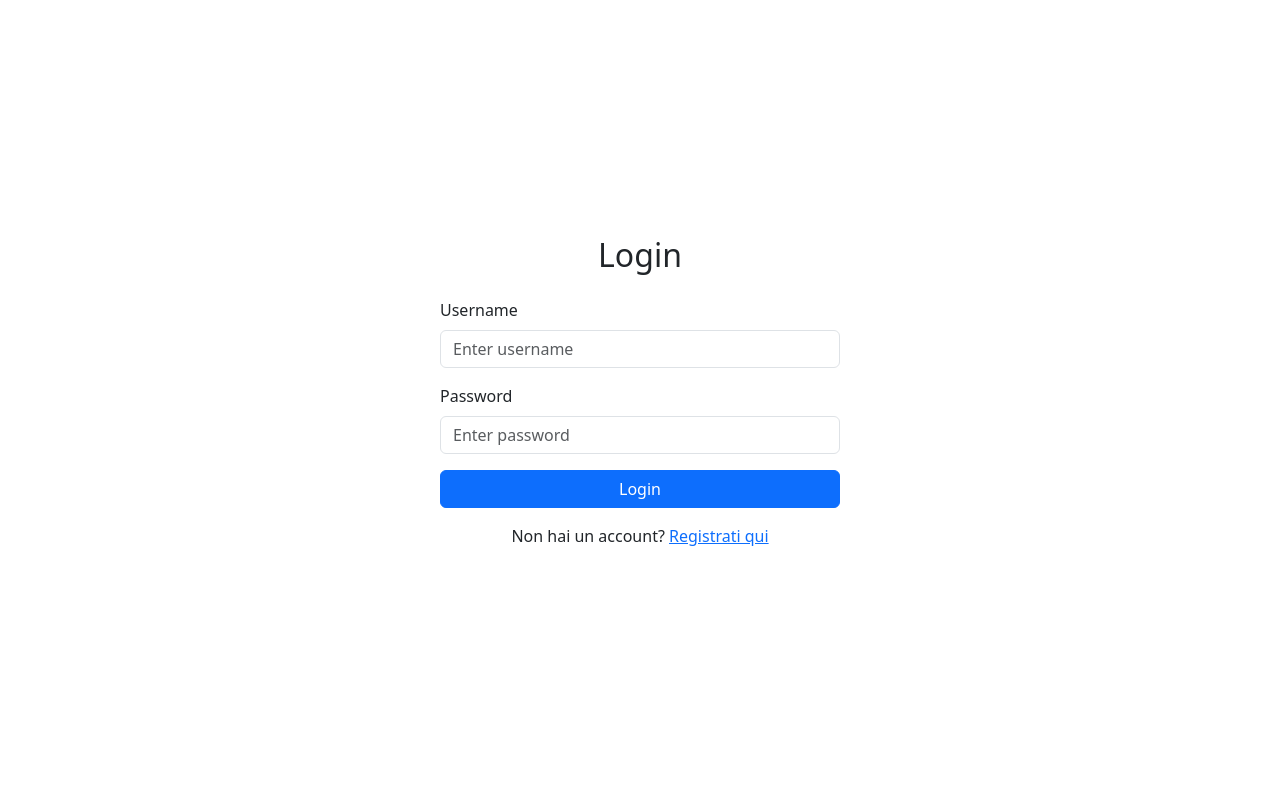
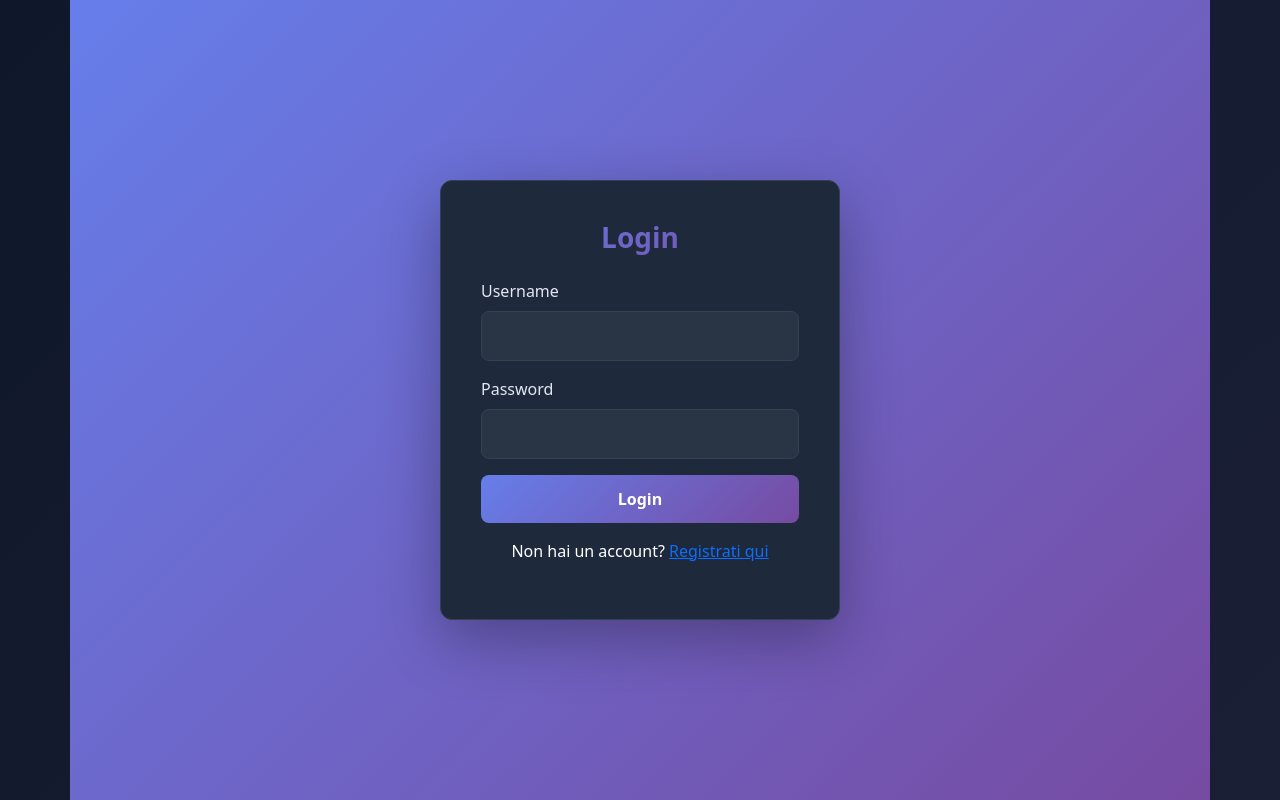
Before and after one commit to rob587/Progetto-Saas, a React app in the folder client/frontend/: page / in a window 1280 px wide. Built offline with nearby package versions, Linux system fonts and the light colour scheme; the HTML template or start-up script is replaced by a standard one.

Commit message:
feat: enhance styling and layout for authentication and dashboard components

```diff
--- a/client/frontend/src/index.css
+++ b/client/frontend/src/index.css
@@ -0,0 +1,230 @@
+:root {
+  --primary: #6366f1;
+  --secondary: #ec4899;
+  --dark: #0f172a;
+  --card: #1e293b;
+  --text: #e2e8f0;
+  --border: #334155;
+}
+
+body {
+  background: linear-gradient(135deg, var(--dark) 0%, #1a1f35 100%);
+  color: var(--text);
+}
+
+/* Auth Pages */
+.auth-container {
+  display: flex;
+  justify-content: center;
+  align-items: center;
+  min-height: 100vh;
+  background: linear-gradient(135deg, #667eea 0%, #764ba2 100%);
+  padding: 20px;
+}
+
+.auth-card {
+  background: var(--card);
+  padding: 40px;
+  border-radius: 12px;
+  box-shadow: 0 20px 60px rgba(0, 0, 0, 0.3);
+  width: 100%;
+  max-width: 400px;
+  border: 1px solid var(--border);
+}
+
+.auth-card h2 {
+  margin-bottom: 30px;
+  text-align: center;
+  font-size: 28px;
+  font-weight: 700;
+  background: linear-gradient(135deg, #667eea, #764ba2);
+  -webkit-background-clip: text;
+  -webkit-text-fill-color: transparent;
+  background-clip: text;
+}
+
+.form-control {
+  background: rgba(255, 255, 255, 0.05) !important;
+  border: 1px solid var(--border) !important;
+  color: var(--text) !important;
+  padding: 12px 16px !important;
+  border-radius: 8px !important;
+}
+
+.form-control:focus {
+  background: rgba(255, 255, 255, 0.08) !important;
+  border-color: var(--primary) !important;
+  box-shadow: 0 0 0 3px rgba(99, 102, 241, 0.1) !important;
+}
+
+.form-label {
+  color: var(--text);
+  font-weight: 500;
+  margin-bottom: 8px;
+}
+
+.btn-primary {
+  background: linear-gradient(135deg, #667eea, #764ba2) !important;
+  border: none !important;
+  padding: 12px 24px !important;
+  font-weight: 600 !important;
+  border-radius: 8px !important;
+}
+
+.btn-primary:hover {
+  opacity: 0.9;
+  transform: translateY(-2px);
+}
+
+.auth-link {
+  text-align: center;
+  margin-top: 20px;
+  color: #94a3b8;
+  font-size: 14px;
+}
+
+.auth-link a {
+  color: var(--primary);
+  text-decoration: none;
+  font-weight: 600;
+}
+
+.auth-link a:hover {
+  color: var(--secondary);
+}
+
+/* Dashboard */
+.navbar-dark {
+  background: linear-gradient(90deg, var(--dark), var(--card)) !important;
+  border-bottom: 1px solid var(--border);
+}
+
+.navbar-brand {
+  font-size: 24px !important;
+  font-weight: 700 !important;
+  background: linear-gradient(135deg, #667eea, #764ba2);
+  -webkit-background-clip: text;
+  -webkit-text-fill-color: transparent;
+  background-clip: text;
+}
+
+.table {
+  background: var(--card);
+  border-radius: 8px;
+  overflow: hidden;
+  border: 1px solid var(--border);
+  color: var(--text);
+}
+
+.table thead {
+  background: rgba(99, 102, 241, 0.1) !important;
+}
+
+.table th {
+  color: var(--text) !important;
+  font-weight: 600 !important;
+  border-color: var(--border) !important;
+}
+
+.table td {
+  border-color: var(--border) !important;
+  color: var(--text);
+}
+
+.table tbody tr:hover {
+  background: rgba(99, 102, 241, 0.05);
+}
+
+.btn-success {
+  background: #10b981 !important;
+  border: none !important;
+  padding: 10px 20px !important;
+  border-radius: 8px !important;
+  font-weight: 600 !important;
+}
+
+.btn-success:hover {
+  background: #059669 !important;
+  transform: translateY(-2px);
+}
+
+.btn-warning {
+  background: #f59e0b !important;
+  border: none !important;
+  padding: 6px 12px !important;
+  border-radius: 6px !important;
+  font-size: 12px !important;
+}
+
+.btn-warning:hover {
+  background: #d97706 !important;
+}
+
+.btn-danger {
+  background: #ef4444 !important;
+  border: none !important;
+  padding: 6px 12px !important;
+  border-radius: 6px !important;
+  font-size: 12px !important;
+}
+
+.btn-danger:hover {
+  background: #dc2626 !important;
+}
+
+.btn-outline-light {
+  border-color: var(--text) !important;
+  color: var(--text) !important;
+  transition: all 0.3s ease !important;
+}
+
+.btn-outline-light:hover {
+  background: var(--text) !important;
+  color: var(--dark) !important;
+}
+
+/* Modal */
+.modal-content {
+  background: var(--card) !important;
+  border: 1px solid var(--border) !important;
+  border-radius: 12px !important;
+}
+
+.modal-header {
+  border-bottom: 1px solid var(--border) !important;
+}
+
+.modal-title {
+  color: var(--text) !important;
+  font-weight: 700 !important;
+}
+
+.modal-footer {
+  border-top: 1px solid var(--border) !important;
+}
+
+.btn-secondary {
+  background: var(--border) !important;
+  border: none !important;
+  color: var(--text) !important;
+}
+
+.btn-secondary:hover {
+  background: #475569 !important;
+}
+
+/* Alert */
+.alert {
+  border-radius: 8px !important;
+  border: none !important;
+}
+
+.alert-danger {
+  background: rgba(239, 68, 68, 0.1) !important;
+  color: #fca5a5 !important;
+}
+
+.alert-success {
+  background: rgba(16, 185, 129, 0.1) !important;
+  color: #86efac !important;
+}
--- a/client/frontend/src/pages/DashBoard.jsx
+++ b/client/frontend/src/pages/DashBoard.jsx
@@ -12,6 +12,7 @@ import {
   Modal,
   Form,
   Alert,
+  ModalFooter,
 } from "react-bootstrap";
 
 const DashBoard = () => {
@@ -40,7 +41,7 @@ const DashBoard = () => {
     }
   };
 
-  const handleClient = async (e) => {
+  const handleSaveClient = async (e) => {
     e.preventDefault();
     setError("");
 
@@ -110,7 +111,7 @@ const DashBoard = () => {
 
       <Container className="mt-4">
         <div className="d-flex justify-content-between align-items-center mb-4">
-          <h2>I Tuoi Clienti</h2>
+          <h2 className="text-white">I Tuoi Clienti</h2>
           <Button variant="success" onClick={() => setShowModal(true)}>
             + Aggiungi Cliente
           </Button>
@@ -130,6 +131,7 @@ const DashBoard = () => {
                 <th>Nome</th>
                 <th>Email</th>
                 <th>Telefono</th>
+                <th>Azioni</th>
               </tr>
             </thead>
             <tbody>
@@ -139,6 +141,23 @@ const DashBoard = () => {
                   <td>{client.name}</td>
                   <td>{client.email}</td>
                   <td>{client.phone}</td>
+                  <td>
+                    <Button
+                      variant="warning"
+                      size="sm"
+                      onClick={() => handleEdit(client)}
+                      className="me-2"
+                    >
+                      ✏️ Modifica
+                    </Button>
+                    <Button
+                      variant="danger"
+                      size="sm"
+                      onClick={() => handleDelete(client.id)}
+                    >
+                      🗑️ Cancella
+                    </Button>
+                  </td>
                 </tr>
               ))}
             </tbody>
@@ -149,11 +168,13 @@ const DashBoard = () => {
       {/* Modal per aggiungere cliente */}
       <Modal show={showModal} onHide={() => setShowModal(false)}>
         <Modal.Header closeButton>
-          <Modal.Title>Aggiungi Nuovo Cliente</Modal.Title>
+          <Modal.Title>
+            {isEditing ? "Modifica Cliente" : "Aggiungi Nuovo Cliente"}
+          </Modal.Title>
         </Modal.Header>
         <Modal.Body>
           {error && <Alert variant="danger">{error}</Alert>}
-          <Form onSubmit={handleClient}>
+          <Form onSubmit={handleSaveClient}>
             <Form.Group className="mb-3">
               <Form.Label>Nome</Form.Label>
               <Form.Control
@@ -194,9 +215,21 @@ const DashBoard = () => {
             </Form.Group>
 
             <Button variant="primary" type="submit" className="w-100">
-              Aggiungi
+              {isEditing ? "Aggiorna" : "Aggiungi"}
             </Button>
           </Form>
+          <Modal.Footer>
+            <Button
+              variant="secondary"
+              onClick={() => {
+                setShowModal(false);
+                setFormData({ name: "", email: "", phone: "" });
+                setIsEditing(false);
+              }}
+            >
+              Chiudi
+            </Button>
+          </Modal.Footer>
         </Modal.Body>
       </Modal>
     </>
--- a/client/frontend/src/pages/Login.jsx
+++ b/client/frontend/src/pages/Login.jsx
@@ -27,11 +27,8 @@ const Login = () => {
 
   return (
     <>
-      <Container
-        className="d-flex justify-content-center align-items-center"
-        style={{ height: "100vh" }}
-      >
-        <div style={{ width: "100%", maxWidth: "400px" }}>
+      <Container className="auth-container" style={{ height: "100vh" }}>
+        <div className="auth-card" style={{ width: "100%", maxWidth: "400px" }}>
           <h2 className="mb-4 text-center">Login</h2>
           {error && <Alert variant="danger">{error}</Alert>}
           <Form onSubmit={handleLogin}>
@@ -39,7 +36,6 @@ const Login = () => {
               <Form.Label>Username</Form.Label>
               <Form.Control
                 type="text"
-                placeholder="Enter username"
                 value={username}
                 onChange={(e) => setUsername(e.target.value)}
                 required
@@ -50,7 +46,6 @@ const Login = () => {
               <Form.Label>Password</Form.Label>
               <Form.Control
                 type="password"
-                placeholder="Enter password"
                 value={password}
                 onChange={(e) => setPassword(e.target.value)}
                 required
@@ -63,7 +58,7 @@ const Login = () => {
           </Form>
 
           <div className="mt-3 text-center">
-            <p>
+            <p className="text-white">
               Non hai un account? <Link to="/register">Registrati qui</Link>
             </p>
           </div>
--- a/client/frontend/src/pages/Register.jsx
+++ b/client/frontend/src/pages/Register.jsx
@@ -42,11 +42,8 @@ const Register = () => {
 
   return (
     <>
-      <Container
-        className="d-flex justify-content-center align-items-center"
-        style={{ height: "100vh" }}
-      >
-        <div style={{ width: "100%", maxWidth: "400px" }}>
+      <Container className="auth-container" style={{ height: "100vh" }}>
+        <div className="auth-card" style={{ width: "100%", maxWidth: "400px" }}>
           <h2 className="mb-4 text-center">Registrati</h2>
           {error && <Alert variant="danger">{error}</Alert>}
           {success && <Alert variant="success">{success}</Alert>}
@@ -55,7 +52,6 @@ const Register = () => {
               <Form.Label>Username</Form.Label>
               <Form.Control
                 type="text"
-                placeholder="Scegli un username"
                 value={username}
                 onChange={(e) => setUsername(e.target.value)}
                 required
@@ -66,7 +62,6 @@ const Register = () => {
               <Form.Label>Email</Form.Label>
               <Form.Control
                 type="email"
-                placeholder="La tua email"
                 value={email}
                 onChange={(e) => setEmail(e.target.value)}
                 required
@@ -77,7 +72,6 @@ const Register = () => {
               <Form.Label>Password</Form.Label>
               <Form.Control
                 type="password"
-                placeholder="Crea una password"
                 value={password}
                 onChange={(e) => setPassword(e.target.value)}
                 required
@@ -88,7 +82,6 @@ const Register = () => {
               <Form.Label>Conferma Password</Form.Label>
               <Form.Control
                 type="password"
-                placeholder="Ripeti la password"
                 value={confirmPassword}
                 onChange={(e) => setConfirmPassword(e.target.value)}
                 required
@@ -101,7 +94,7 @@ const Register = () => {
           </Form>
 
           <div className="mt-3 text-center">
-            <p>
+            <p className="text-white">
               Hai già un account? <Link to="/">Accedi qui</Link>
             </p>
           </div>
```
